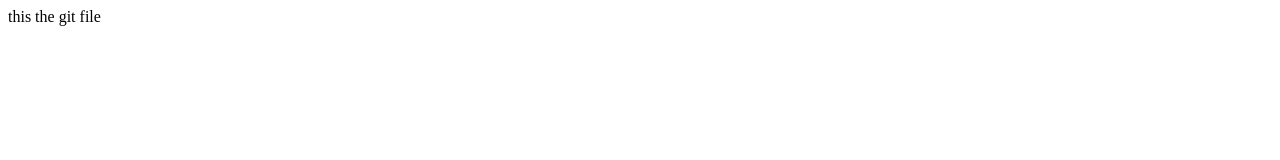
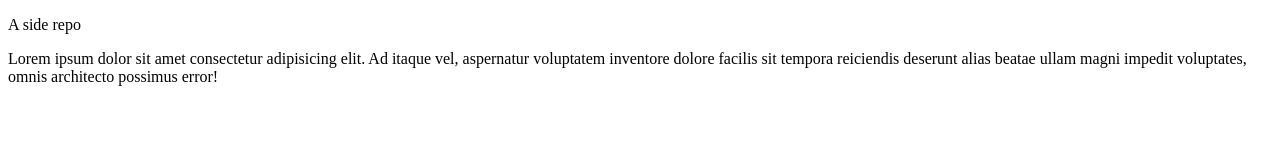
Before and after one commit to Talibshaib/mkpro, a plain HTML site: page index.html in a window 1280 px wide. Drawn offline with Linux system fonts and the light colour scheme.

Commit message:
adding new ffile

```diff
--- a/index.html
+++ b/index.html
@@ -1 +1,18 @@
-<p>this the git file</p>
+
+<!DOCTYPE html>
+<html lang="en">
+<head>
+    <title>gitclone</title>
+
+</head>
+<body>
+    <p>A side repo</p>
+    <p>Lorem ipsum dolor sit amet consectetur
+        adipisicing elit. Ad itaque vel, aspernatur
+         voluptatem inventore dolore facilis sit
+         tempora reiciendis deserunt alias beatae
+         ullam magni impedit voluptates,
+         omnis architecto possimus error!</p>
+
+</body>
+</html>
```
